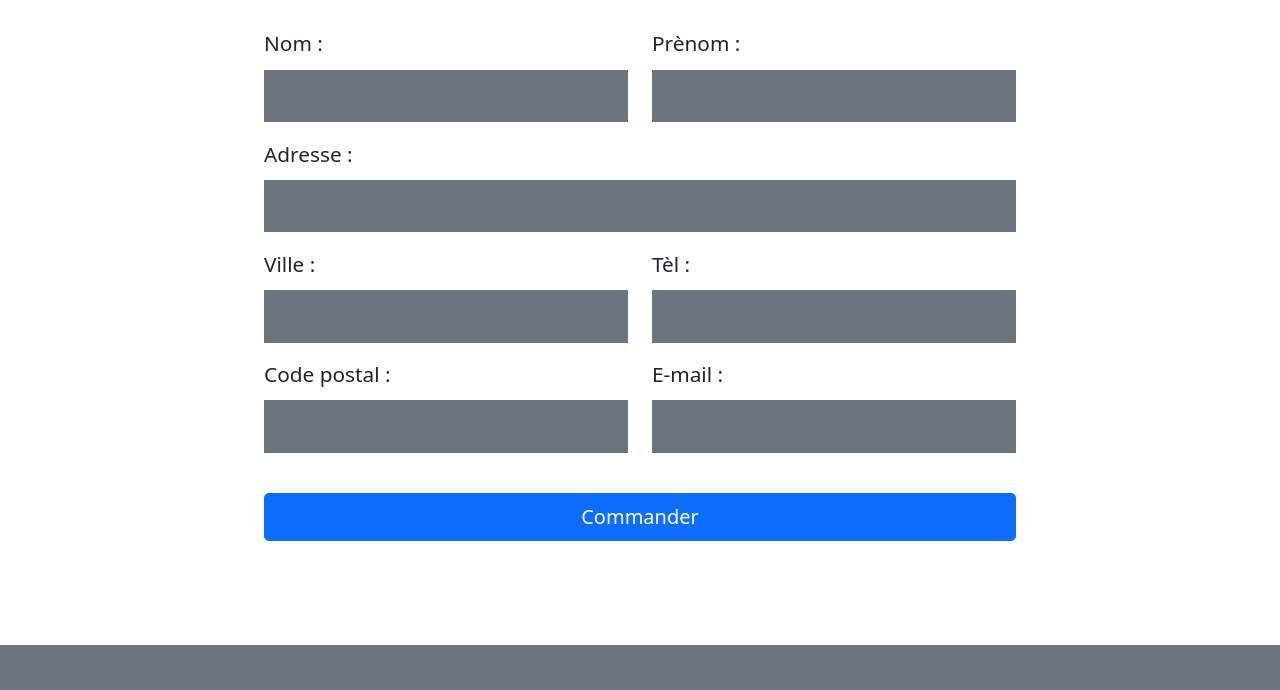
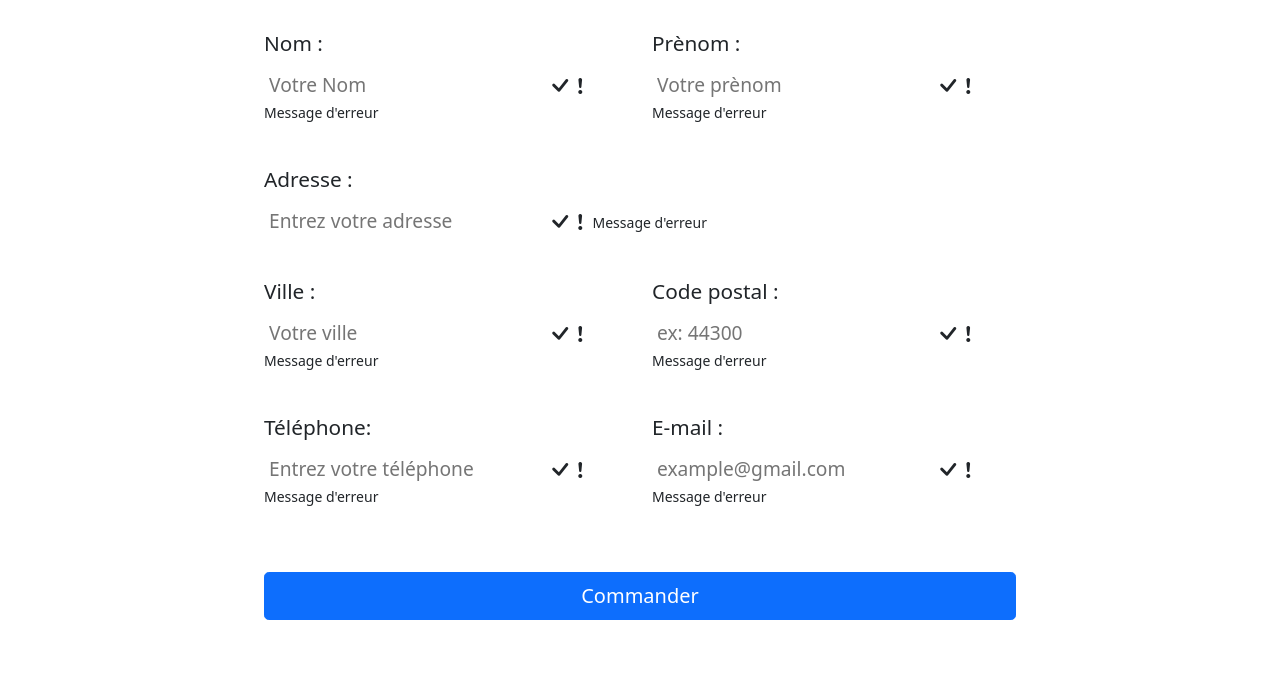
Before and after one commit to MukhtarSulaiman/orinoco_5_10092021, a plain HTML site: page basket.html in a window 1280 px wide. Shown: the part 387-1077 px from the top of the page. Drawn offline with nearby package versions, Linux system fonts and the light colour scheme.

Commit message:
New elements have been added

```diff
--- a/basket.html
+++ b/basket.html
@@ -58,41 +58,62 @@
             </div>
             <div class="form px-4">
                 <h2 class="mb-5 text-center">Remplissez vos infos :</h2>
-                <form action="">
+                <form id="form" action="">
                     <div class="row">
                         <div class=" col-12 col-sm-6 form-group">
                             <label for="lastName">Nom :</label>
-                            <input class="w-100 h-75 bg-secondary" type="text" id="lastName">
+                            <input type="text" id="lastName" placeholder="Votre Nom">
+                            <i class="bi bi-check-lg"></i>
+                            <i class="bi bi-exclamation-lg"></i>
+                            <small>Message d'erreur</small>
                         </div>
                         <div class=" col-12 col-sm-6 form-group">
                             <label for="firstName">Prènom :</label>
-                            <input  class="w-100 h-75 bg-secondary" type="text" id="firstName">
+                            <input type="text" id="firstName" placeholder="Votre prènom">
+                            <i class="bi bi-check-lg"></i>
+                            <i class="bi bi-exclamation-lg"></i>
+                            <small>Message d'erreur</small>
                         </div>
                     </div>
                     <div class="row">
                         <div class="col form-group">
                             <label for="adress">Adresse :</label>
-                            <input  class="w-100 h-75 bg-secondary" class type="text" id="adress">
+                            <input class type="text" id="adress" placeholder="Entrez votre adresse">
+                            <i class="bi bi-check-lg"></i>
+                            <i class="bi bi-exclamation-lg"></i>
+                            <small>Message d'erreur</small>
                         </div>
                     </div>
                      <div class="row">
                         <div class="col-12 col-sm-6 form-group">
                             <label for="city">Ville :</label>
-                            <input  class="w-100 h-75 bg-secondary" type="text" id="city">
+                            <input type="text" id="city" placeholder="Votre ville">
+                            <i class="bi bi-check-lg"></i>
+                            <i class="bi bi-exclamation-lg"></i>
+                            <small>Message d'erreur</small>
                         </div>
-                        <div class="col-12 col-sm-6 form-group">
-                            <label for="phone">Tèl :</label>
-                            <input  class="w-100 h-75 bg-secondary" type="number" id="phone">
+                         <div class="col-12 col-sm-6 form-group">
+                            <label for="zp">Code postal :</label>
+                            <input type="number" id="zp" placeholder="ex: 44300">
+                            <i class="bi bi-check-lg"></i>
+                            <i class="bi bi-exclamation-lg"></i>
+                            <small>Message d'erreur</small>
                         </div>
                     </div>
                     <div class="row">
                         <div class="col-12 col-sm-6 form-group">
-                            <label for="zp">Code postal :</label>
-                            <input  class="w-100 h-75 bg-secondary" type="number" id="zp">
+                            <label for="phone">Téléphone:</label>
+                            <input type="number" id="phone" placeholder="Entrez votre téléphone ">
+                            <i class="bi bi-check-lg"></i>
+                            <i class="bi bi-exclamation-lg"></i>
+                            <small>Message d'erreur</small>
                         </div>
                         <div class="col-12 col-sm-6 form-group">
                             <label for="email">E-mail :</label>
-                            <input class="w-100 h-75 bg-secondary"  type="email" id="email">
+                            <input type="email" id="email" placeholder="example@gmail.com">
+                            <i class="bi bi-check-lg"></i>
+                            <i class="bi bi-exclamation-lg"></i>
+                            <small>Message d'erreur</small>
                         </div>
                     </div>
                     <div class="row">
```
